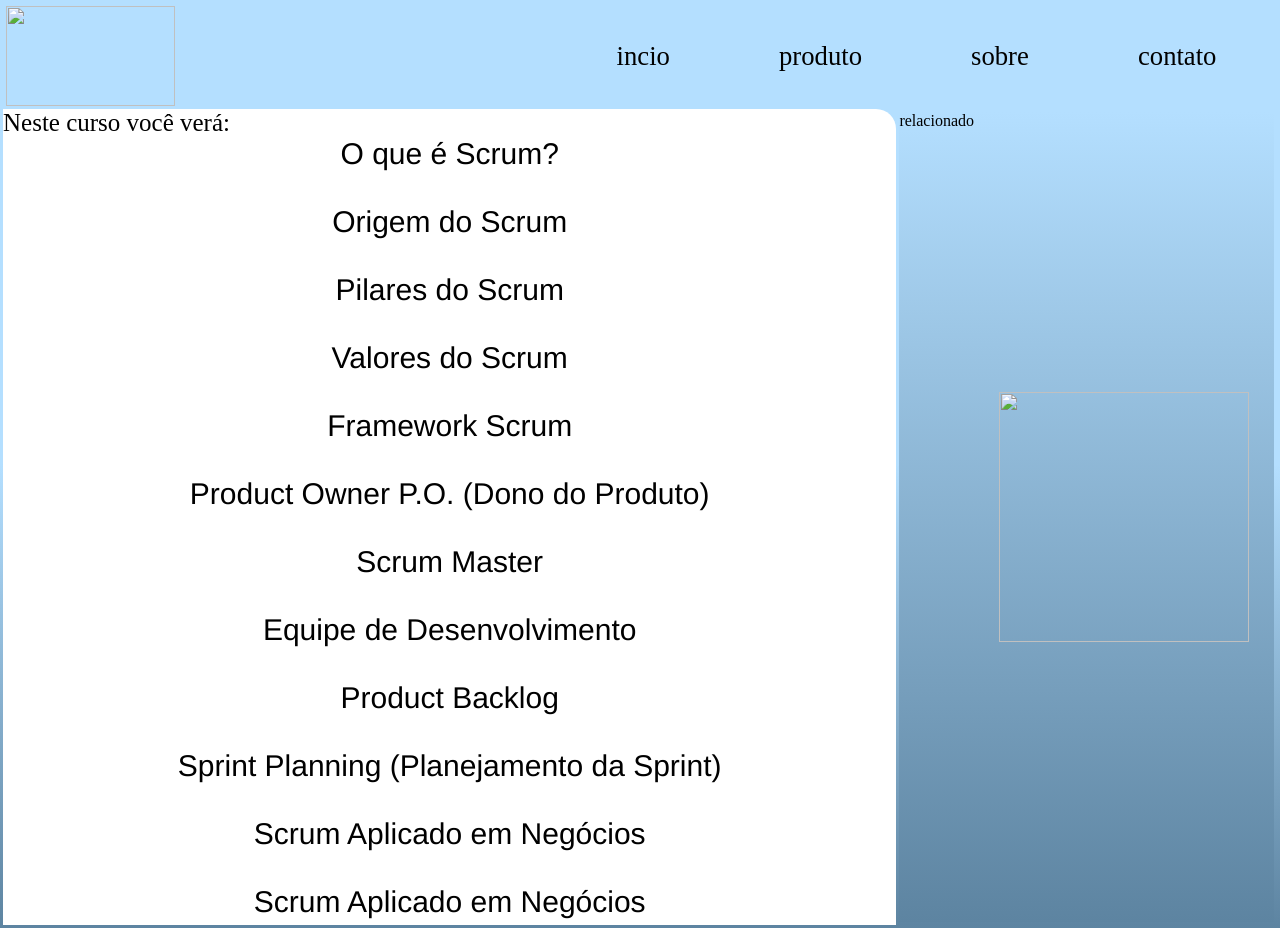
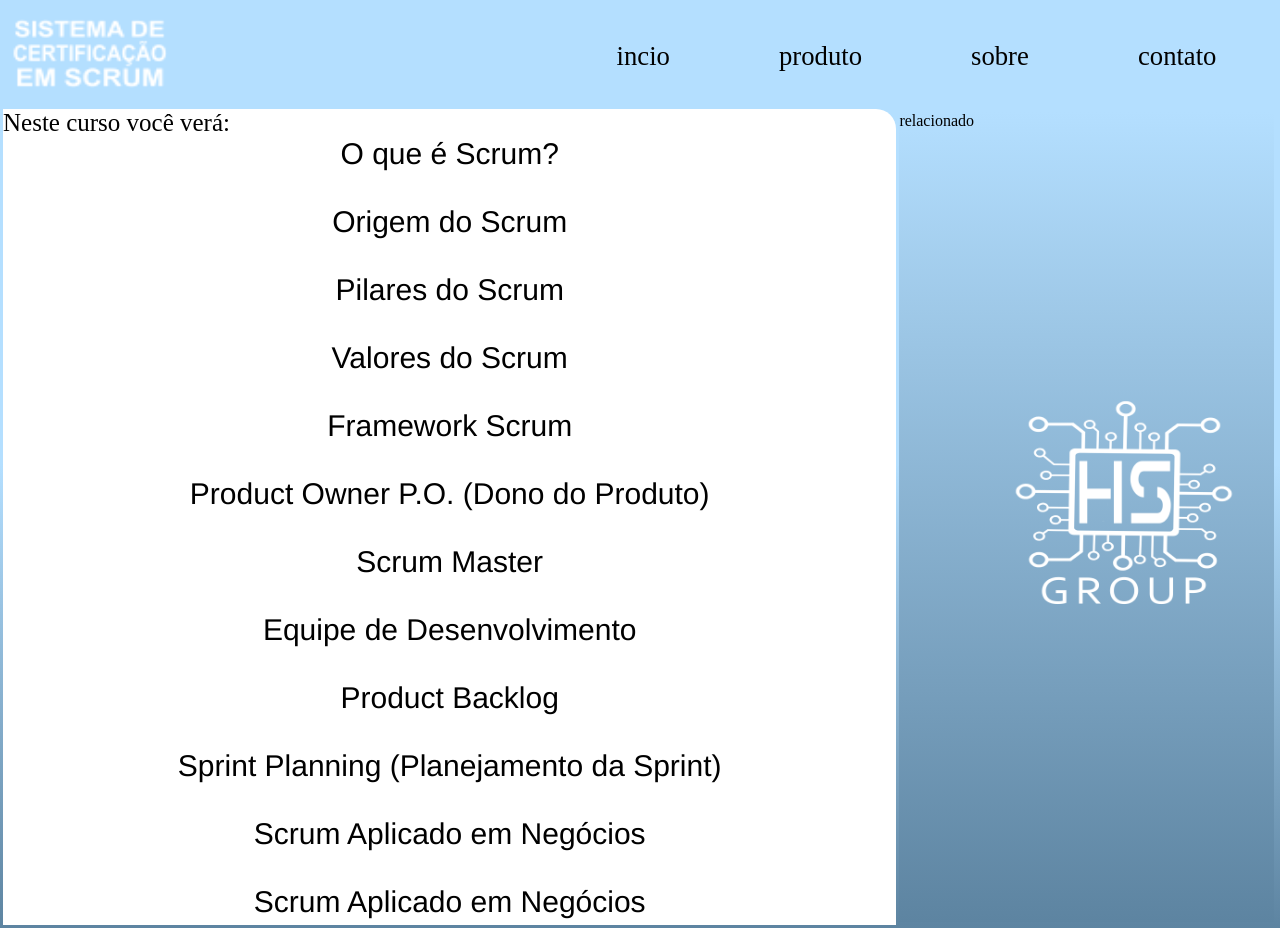
Before and after one commit to frevisto/hardstop, a plain HTML site: page pages/Indice.html in a window 1280 px wide. Drawn offline with Linux system fonts and the light colour scheme; files that its build step writes are made by us from their sources.

Commit message:
Indice v1

```diff
--- a/pages/Neste curso você vera.html
+++ b/pages/Indice.html
@@ -1,6 +1,6 @@
 <html lang="pt-BR">
 <head>
-    <link href="layout_base.css" rel="stylesheet" type="text/css">
+    <link href="../propriedades/css/layout_base.css" rel="stylesheet" type="text/css">
     <meta charset="UTF-8">
     <meta name="viewport" content="width=device-width, initial-scale=1.0">
     <title>Home</title>
@@ -8,7 +8,7 @@
 <body>
     <header>
         <button id="openmenu">&#9776;</button>
-        <a href="https://github.com/frevisto/hardstop" id="logo"><img width="169px" height="100px" src="./img/logo_syst.png"></a>
+        <a href="https://github.com/frevisto/hardstop" id="logo"><img width="169px" height="100px" src="../propriedades/images/logo_syst.png"></a>
         <nav id="menu">
             <button id="closemenu">X</button>
             <a href="#">incio</a>
@@ -35,7 +35,7 @@
     </ul>
     </main>
     <aside>relacionado
-        <a href="https://github.com/frevisto/hardstop" target="_blank" id="hslogo"><img id="logohardstop" width="250px" height="250px" src="./img/LOGO-HS-GROUP.png"></a>
+        <a href="https://github.com/frevisto/hardstop" target="_blank" id="hslogo"><img id="logohardstop" width="250px" height="250px" src="../propriedades/images/LOGO-HS-GROUP.png"></a>
     </aside>
     <script type="text/javascript">
         openmenu.addEventListener('click',() =>{
```
